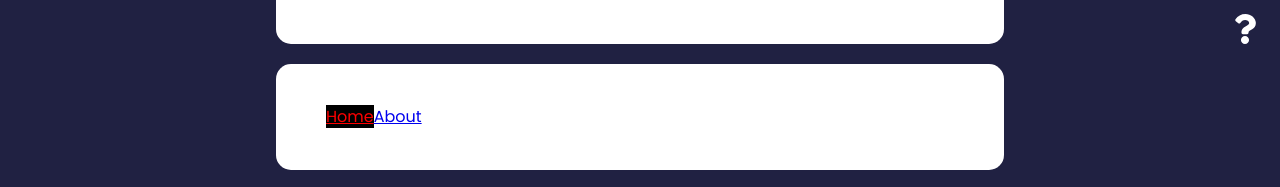
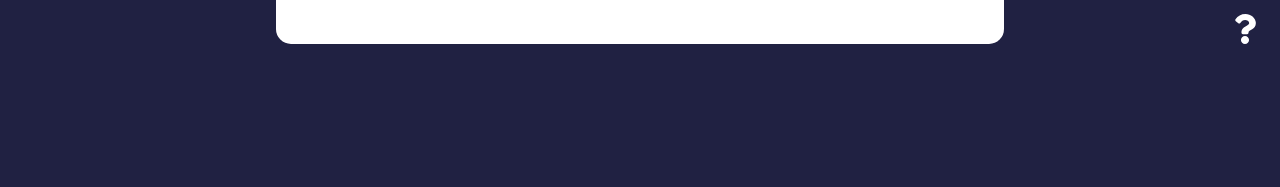
Before and after one commit to techstackmedia/feedback-app, a React (Create React App) app: page / in a window 1280 px wide. Shown: the part 757-944 px from the top of the page. After the commit the page ends 821 px from the top, so only its background shows below. Built offline with nearby package versions, Linux system fonts and the light colour scheme; the HTML template or start-up script is replaced by a standard one.

Commit message:
remove navlink component from react-router-dom

```diff
--- a/src/App.js
+++ b/src/App.js
@@ -2,10 +2,9 @@
 import Header from './components/Header/Header';
 import Button from './shared/Button';
 import { FeedbackProvider } from './context/FeedbackContext';
-import { BrowserRouter, Route, Routes, NavLink } from 'react-router-dom';
+import { BrowserRouter, Route, Routes } from 'react-router-dom';
 import About from './pages/About';
 import Home from './pages/Home/Home';
-import Card from './shared/Card';
 
 const App = () => {
   return (
@@ -15,17 +14,6 @@
           <Route path="/" element={<Home />}></Route>
           <Route path="/about" element={<About />}></Route>
         </Routes>
-        <div className='container'>
-          <Card>
-            <NavLink to="/" activeClassName="active">
-              Home
-            </NavLink>
-
-            <NavLink to="/about" activeClassName="active">
-              About
-            </NavLink>
-          </Card>
-        </div>
       </BrowserRouter>
     </FeedbackProvider>
   );
```
